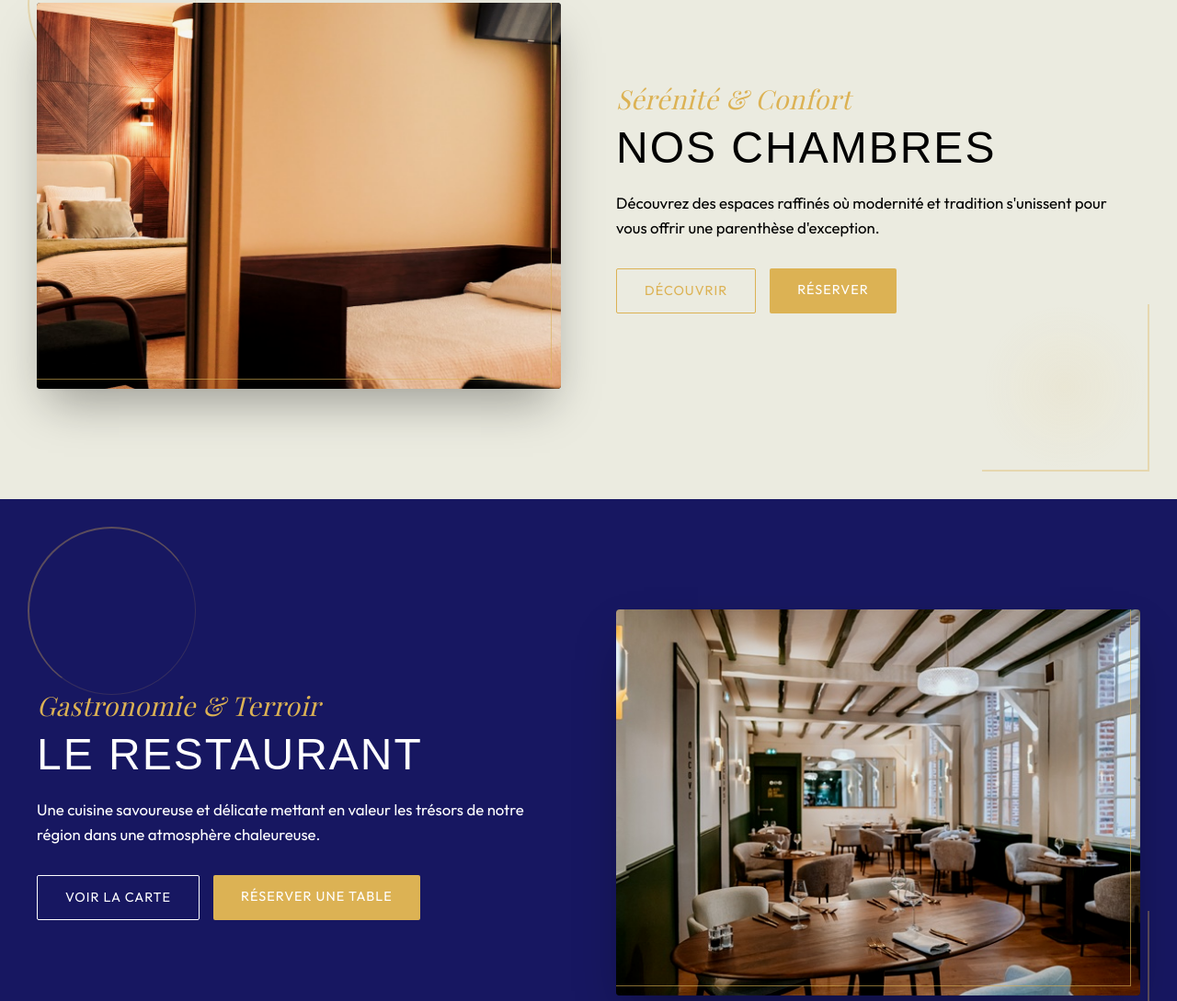
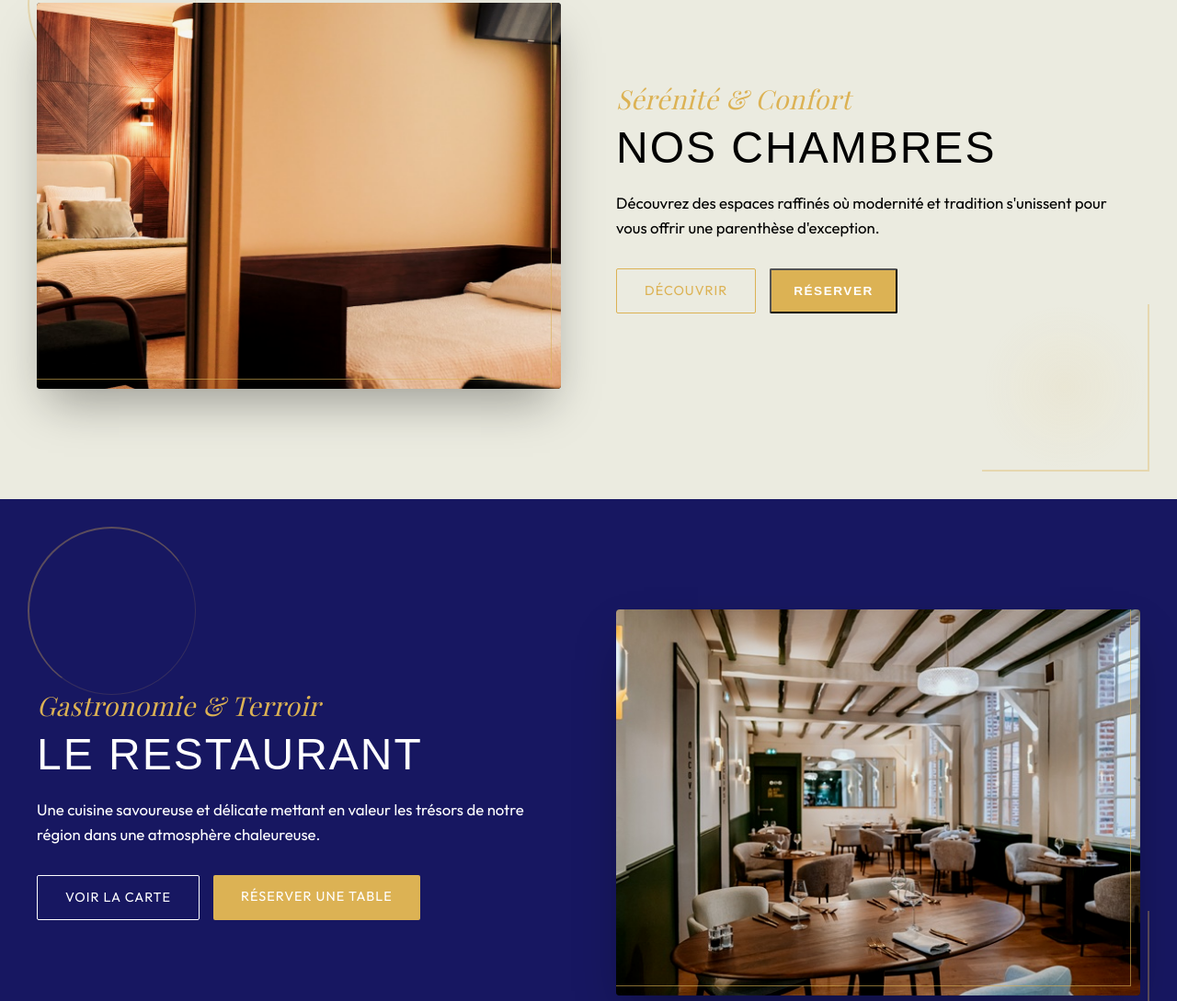
Before and after one commit to Audaceweb/hostelleriesaintlouis, a plain HTML site: page index.html in a window 1280 px wide. Shown: the part 1669-2758 px from the top of the page at 92% size. Drawn offline with nearby package versions, Linux system fonts and the light colour scheme; a web font is replaced by a local one.

Commit message:
Replace reservation link with booking button

```diff
--- a/index.html
+++ b/index.html
@@ -121,7 +121,7 @@
                     </p>
                     <div class="block-actions">
                         <a href="chambres.html" class="btn-outline">Découvrir</a>
-                        <a href="#reservation" class="btn-gold">Réserver</a>
+                        <button class="btn-reserver ReservitBookingButton" style="cursor: pointer;">Réserver</button>
                     </div>
                 </div>
             </div>
```
